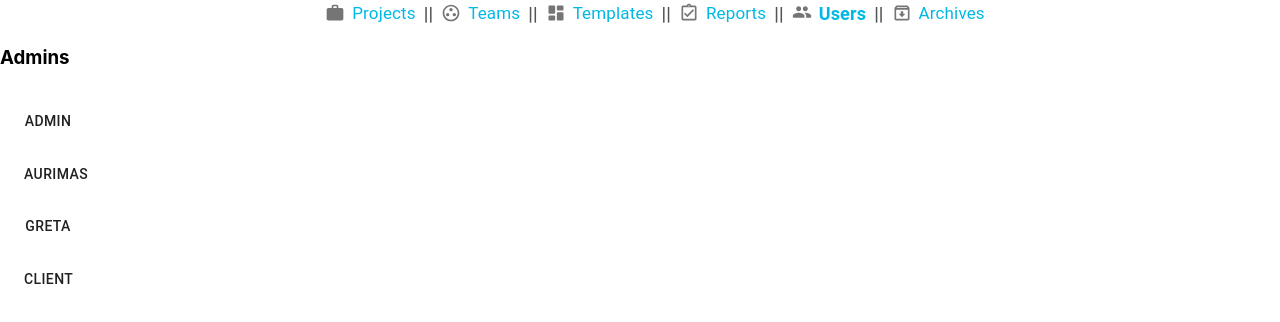
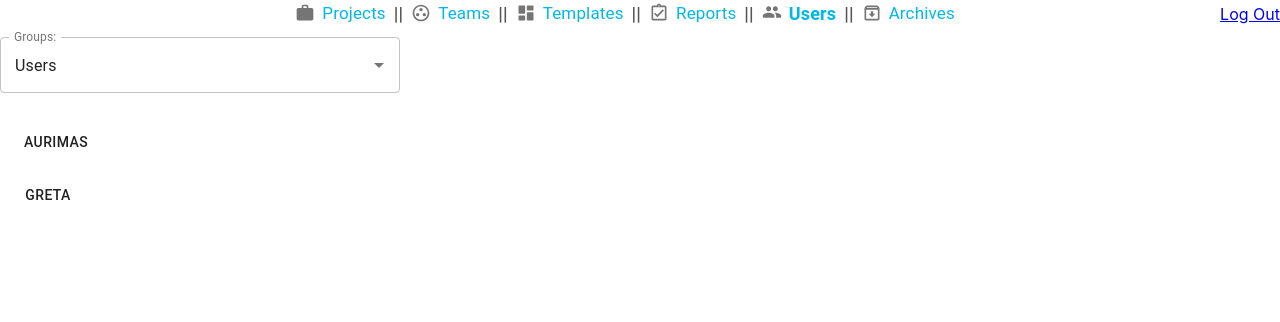
Before and after one commit to AArlauskas/Qualitas, a React (Create React App) app in the folder frontend/qualitasfront/: page /users in a window 1280 px wide. Shown: the top 322 px of the page. Built offline with nearby package versions, Linux system fonts and the light colour scheme; sample sign-in values are in the browser's storage.

Commit message:
Progress on user list page

```diff
--- a/frontend/qualitasfront/package.json
+++ b/frontend/qualitasfront/package.json
@@ -5,6 +5,7 @@
   "dependencies": {
     "@material-ui/core": "^4.11.0",
     "@material-ui/icons": "^4.9.1",
+    "@material-ui/lab": "^4.0.0-alpha.56",
     "@material-ui/styles": "^4.10.0",
     "@testing-library/jest-dom": "^4.2.4",
     "@testing-library/react": "^9.5.0",
--- a/frontend/qualitasfront/src/Components/NavigationBreadcrumbs/NavigationBreadcrumbs.jsx
+++ b/frontend/qualitasfront/src/Components/NavigationBreadcrumbs/NavigationBreadcrumbs.jsx
@@ -51,6 +51,9 @@ const NavigationBreadcrumbs = () => {
                     Archives
                 </Link>
             </Breadcrumbs>
+            <div>
+                <a onClick={() => window.localStorage.clear()} href="/">Log Out</a>
+            </div>
         </div>
     );
 };
--- a/frontend/qualitasfront/src/Containers/UserListDisplay/UserListDisplay.jsx
+++ b/frontend/qualitasfront/src/Containers/UserListDisplay/UserListDisplay.jsx
@@ -1,15 +1,30 @@
 import React, { Component } from 'react';
 import users from '../../Constants/Users';
+import DefaultAutoComplete from "../../Components/DefaultComponents/DefaultAutoComplete"
 import { List, ListItem, Button } from '@material-ui/core';
 
 class UserListDisplay extends Component {
-    state = {  }
+    state = {
+        type: "user"
+     }
     render() {
         return (
             <div>
-                <h3>Admins</h3>
+                {console.log(this.state.type)}
+                <div style={{marginBottom: 15, marginTop: 10}}>
+                <DefaultAutoComplete
+                label="Groups:"
+                options={[{name: "Users", type: "user"},
+            {name: "Admins", type: "admin"},
+        {name: "Clients", type: "client"}]}
+                defaultValue={{name: "Users", type: "user"}}
+                onSelect={e => this.setState({
+                    type: e.target.value.type
+                })}
+                getOptionLabel={option => option.name}/>
+                </div>
                 <List>
-                {users.map(user => {
+                {users.filter(user => user.role === this.state.type).map(user => {
                     return (
                         <ListItem classes={{ gutters: "padding" }}>
                             <Button>
```
Also changed, not shown: 1 other file (tests, documents, lock files or other folders).
